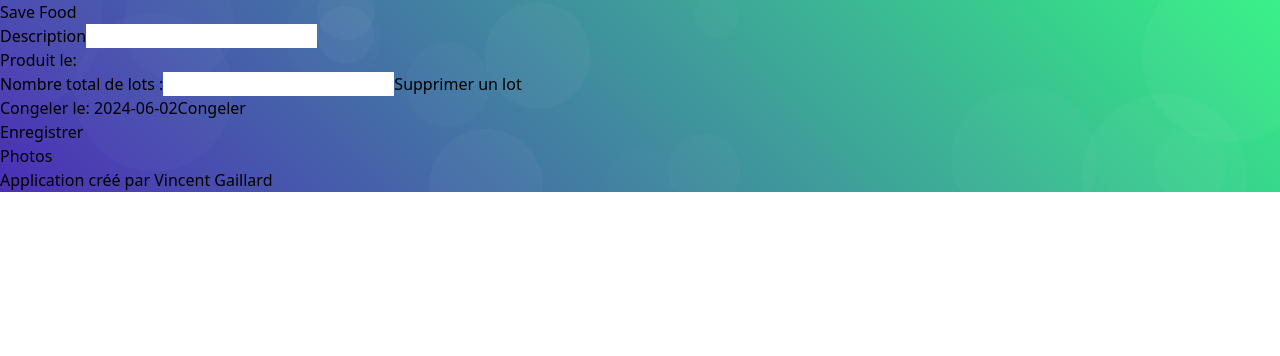
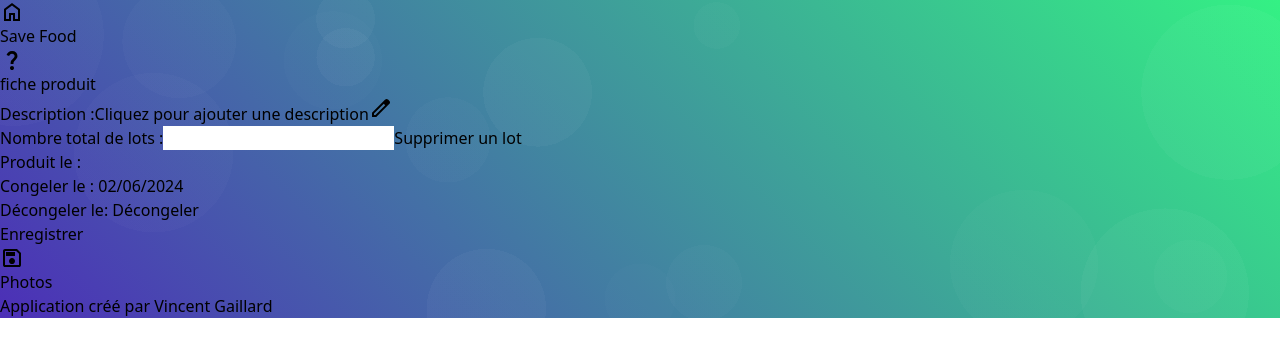
Before and after one commit to vince8574/projet_python, a React (Vite) app in the folder front-end/: page /scan in a window 1280 px wide. Both pictures are taken after a click on the button "Congeler". Shown: the top 356 px of the page. Built offline with nearby package versions, Linux system fonts and the light colour scheme.

Commit message:
introduction

```diff
--- a/front-end/src/App.jsx
+++ b/front-end/src/App.jsx
@@ -16,7 +16,7 @@ function App() {
       <Router>
         <div className="min-h-screen bg-body flex flex-col justify-center items-center">
           <Header className="w-full"/>
-          <div  className="flex flex-col justify-center items-center px-4 md:px-16 lg:px-32 xl:px-64 flex-grow mb-16" id="root">
+          <div  className="flex flex-col justify-center items-center px-4 md:px-16 lg:px-32 xl:px-64 flex-grow mb-16 w-full" id="root">
           <Routes>
             <Route path="/" element={<Introduction />} />
             <Route path="/product" element={<ProductCreate />} />
--- a/front-end/src/components/header.jsx
+++ b/front-end/src/components/header.jsx
@@ -1,7 +1,32 @@
+import { Link } from "react-router-dom";
+import home from "../assets/home.svg";
+import question from "../assets/question.svg";
+
 const Header = () => {
     return (
-      <header className="flex justify-center items-center bg-[#B3C2F2] text-[#000] font-poppins w-full mt-auto">
-        <p className="text-sm md:text-base lg:text-lg text-center px-4">Save Food</p>
+      <header className="flex justify-between items-center px-[128px] bg-[#B3C2F2] text-[#000] font-poppins w-full mt-auto">
+        <ul className="flex items-center justify-between w-full">
+          <li>
+            <Link to="/">
+              <img
+                src={home}
+                alt="home"
+                className="w-12 h-12 ml-4"
+              />
+            </Link>
+          </li>
+          <li>
+            <p className="text-center px-4 font-poppins font-bold text-[48px]">Save Food</p>
+          </li>
+          <li>
+            <Link to="/apropos">
+              <img
+                src={question}
+                alt="question"
+                className="w-12 h-12 mr-4"/>
+            </Link>
+          </li>
+        </ul>
       </header>
     );
   };
--- a/front-end/src/components/productCreate.jsx
+++ b/front-end/src/components/productCreate.jsx
@@ -116,8 +116,8 @@ export function ProductCreate() {
             {afterSubmit && pdfUrl && (
                 <div className='mt-8'>
                     <h2 className='text-center'>Appuyez sur la touche {`>>`} pour imprimer</h2>
-                    <PdfViewer pdfUrl={pdfUrl} />
-                    {/* <iframe
+                    {/* <PdfViewer pdfUrl={pdfUrl} /> */}
+                    <iframe
                         src={pdfUrl}
                         width="600"
                         height="800"
@@ -125,7 +125,7 @@ export function ProductCreate() {
                         className='m-auto'
                         type="application/pdf"
 
-                    /> */}
+                    />
                     {/* <iframe
                         src="https://docs.google.com/gview?url={pdfUrl}"
                         width="600"
--- a/front-end/src/components/scanQR.jsx
+++ b/front-end/src/components/scanQR.jsx
@@ -1,16 +1,56 @@
 import { useState } from 'react';
 import { useLocation } from 'react-router-dom';
+import save from '../assets/save.svg';
+import edit from '../assets/edit.svg';
 
-export function ScanQR() {
+const EditableDescription = ({ designation, setDesignation }) => {
+    const [isEditing, setIsEditing] = useState(false);
+
+    return (
+        <div className="flex items-center space-x-4">
+            <label htmlFor="description" className="w-1/3 text-left font-poppins">
+                Description :
+            </label>
+
+            {isEditing ? (
+                <input
+                    id="description"
+                    type="text"
+                    className="flex-1 border border-black p-2 bg-slate-100"
+                    value={designation}
+                    onChange={(e) => setDesignation(e.target.value)}
+                    onBlur={() => setIsEditing(false)} // Quitte le mode édition si on clique ailleurs
+                    autoFocus
+                />
+            ) : (
+                <span
+                    className="flex-1 cursor-pointer"
+                    onClick={() => setIsEditing(true)}
+                >
+                    {designation || "Cliquez pour ajouter une description"}
+                </span>
+            )}
+
+            <button
+                className="px-4 py-2 rounded-lg border border-slate-300"
+                onClick={() => setIsEditing(true)}
+            >
+                <img src={edit} alt="Éditer" />
+            </button>
+        </div>
+    );
+};
+
+const ScanQR = () => {
     const location = useLocation();
     const data = location.state?.data || {};
 
     const [afterSubmit, setAfterSubmit] = useState(false);
     const [designation, setDesignation] = useState(data.designation || '');
     const [totalLot, setTotalLot] = useState(data.totalLot || '');
-    const [selectedDateFreeze, setSelectedDateFreeze] = useState(data.dateFreeze || "");
-    const [selectedDateDefrost, setSelectedDateDefrost] = useState(data.dateDefrost || "");
-    const [pdfUrl, setPdfUrl] = useState("");
+    const [selectedDateFreeze, setSelectedDateFreeze] = useState(data.dateFreeze || '');
+    const [selectedDateDefrost, setSelectedDateDefrost] = useState(data.dateDefrost || '');
+    const [pdfUrl, setPdfUrl] = useState('');
 
     const handleSubmit = async (event) => {
         event.preventDefault();
@@ -25,7 +65,6 @@ export function ScanQR() {
         };
 
         await updateProduct(data.id, product);
-
         setAfterSubmit(true);
     };
 
@@ -40,75 +79,74 @@ export function ScanQR() {
                 body: JSON.stringify(product)
             });
 
-            const data = await response.json();
-            console.log('Success:', data);
-            setPdfUrl(data.pdf); // Mettre à jour l'url du pdf
-
-            return data;
+            const responseData = await response.json();
+            console.log('Success:', responseData);
+            setPdfUrl(responseData.pdf);
+            return responseData;
         } catch (error) {
             console.error("Error updating product:", error);
         }
     };
 
     const handleDeleteLot = () => {
-        setTotalLot(prevTotalLot => {
+        setTotalLot((prevTotalLot) => {
             const newTotalLot = parseInt(prevTotalLot, 10) - 1;
-            return newTotalLot >= 0 ? newTotalLot : 0; // Assurer que le totalLot ne devient pas négatif
+            return newTotalLot >= 0 ? newTotalLot : 0;
         });
     };
 
     const handleFreeze = () => {
-        const currentDate = new Date().toISOString().split('T')[0];
+        const currentDate = new Date().toLocaleDateString('fr-FR'); // Format dd/MM/yyyy
         setSelectedDateFreeze(currentDate);
     };
 
     const handleDefrost = () => {
-        const currentDate = new Date().toISOString().split('T')[0];
+        const currentDate = new Date().toLocaleDateString('fr-FR'); // Format dd/MM/yyyy
         setSelectedDateDefrost(currentDate);
     };
 
     return (
-        <div className='rounded-2xl m-auto w-[80%] bg-cyan-200'>
-            <h1 className="">{afterSubmit ? 'Produit enregistré' : ''}</h1>
+        <div className='flex flex-col justify-center items-center w-full m-auto'>
+            <h1 className="uppercase font-poppins font-bold text-center text-4xl">
+                {afterSubmit ? 'Produit enregistré' : 'fiche produit'}
+            </h1>
+
+            <div className='rounded-lg bg-white shadow-lg w-full max-w-5xl p-8 md:px-16 md:py-8 mt-8'>
                 {!afterSubmit && (
                     <form onSubmit={handleSubmit} id="myForm" className="space-y-4 mt-8">
-                    <div>
-                        <label htmlFor="description" className="block text-center">Description</label>
-                        <input
-                            id="description"
-                            type="text"
-                            className="border border-black border-solid bg-slate-100 size-full text-center"
-                            value={designation}
-                            onChange={(e) => setDesignation(e.target.value)}
-                        />
-                    </div>
-                    <div className='flex flex-wrap items-center'>
-                        <span className="w-1/4 mb-2 mr-4">Produit le:</span>
-                        <label className="w-1/4 mb-2 mr-4">{data.dateCreation}</label>
-                    </div>
-                    <div className="flex flex-wrap items-center">
-                        <span className="w-1/4 mb-2">Nombre total de lots :</span>
+
+                        {/* Description Editable */}
+                        <EditableDescription designation={designation} setDesignation={setDesignation} />
+
+                        <div className="flex flex-wrap items-center justify-between">
+                            <span className="font-poppins text-left text-lg font-semibold w-1/3 min-w-[200px]">
+                                Nombre total de lots :
+                            </span>
                             <input
                                 type="text"
-                            className="border border-black border-solid bg-slate-100 w-[20%]"
+                                className="flex-1 border rounded-lg px-4 py-2 focus:ring-2 focus:ring-blue-400"
                                 value={totalLot}
                                 onChange={(e) => setTotalLot(e.target.value)}
                             />
                             <button
-                            className="mt-4 border border-black border-solid m-auto text-center w-32 h-32 rounded-full bg-red-600"
+                                className="flex items-center px-8 py-2 gap-3 bg-red-600 text-black rounded-lg text-xl font-bold shadow-lg hover:scale-90 transition"
                                 type="button"
                                 onClick={handleDeleteLot}
                             >
                                 Supprimer un lot
                             </button>
                         </div>
+
+                        <div className='flex flex-row flex-wrap items-center'>
+                            <span className="w-1/4 mb-2 mr-4">Produit le :</span>
+                            <label className="w-1/4 mb-2 mr-4">{data.dateCreation}</label>
+                        </div>
+
                         <div className='flex flex-wrap items-center'>
-                        <span className="w-1/4 mb-2">Congeler le: {selectedDateFreeze}</span>
-                        {data.dateFreeze ? (
-                            <label className="w-1/4 mb-2 mr-4"></label>
-                        ) : (
+                            <span className="w-1/4 mb-2">Congeler le : {selectedDateFreeze}</span>
+                            {!selectedDateFreeze && (
                                 <button
-                                className="mt-4 border border-black border-solid m-auto text-center w-32 h-32 rounded-full bg-blue-600"
+                                    className="flex items-center px-8 py-2 gap-3 bg-blue-500 text-white rounded-lg text-xl font-bold shadow-lg hover:scale-90 transition"
                                     type="button"
                                     onClick={handleFreeze}
                                 >
@@ -116,23 +154,34 @@ export function ScanQR() {
                                 </button>
                             )}
                         </div>
-                    {data.dateFreeze && (
+
+                        {selectedDateFreeze && (
                             <div className='flex flex-wrap items-center'>
                                 <span className="w-1/4 mb-2">Décongeler le: {selectedDateDefrost}</span>
+                                {!selectedDateDefrost && (
                                     <button
-                                className="mt-4 border border-black border-solid m-auto text-center w-32 h-32 rounded-full bg-yellow-600"
+                                        className="flex items-center px-8 py-2 gap-3 bg-green-500 text-white rounded-lg text-xl font-bold shadow-lg hover:scale-90 transition"
                                         type="button"
                                         onClick={handleDefrost}
                                     >
                                         Décongeler
                                     </button>
+                                )}
                             </div>
                         )}
-                    <div className='mt-4 flex'>
-                        <button className='mt-4 border border-black border-solid bg-green-300 text-center w-1/3 rounded-full m-auto  h-32' type="submit">Enregistrer</button>
-                    </div>
                     </form>
                 )}
+            </div>
+
+            {!afterSubmit && (
+                <div className="mt-16">
+                    <button className="flex items-center px-8 py-2 gap-3 bg-save text-black rounded-lg text-xl font-bold shadow-lg hover:scale-125 transition">
+                        Enregistrer
+                        <img src={save} alt="enregistrer" className="h-6 w-auto" />
+                    </button>
+                </div>
+            )}
+
             <div>
                 <h2 className='text-center'>Photos</h2>
                 <div className='flex flex-wrap space-x-4 space-y-4 justify-center'>
@@ -141,17 +190,7 @@ export function ScanQR() {
                     ))}
                 </div>
             </div>
-            <div>
-                {data.pdf && (
-                    <iframe
-                        src={data.historique}
-                        width="600"
-                        height="800"
-                        title="PDF"
-                        className='m-auto mt-4'
-                    />
-                )}
-            </div>
+
             {afterSubmit && pdfUrl && (
                 <div className='mt-8'>
                     <h2 className='text-center'>Appuyez sur la touche {`>>`} pour imprimer</h2>
```
Also changed, not shown: front-end/src/components/aPropos.jsx (added, +14 -0 lines), front-end/src/components/introduction.jsx (+12 -9 lines), front-end/src/assets/edit.svg (added), front-end/src/assets/save.svg (added). Lines whose indentation alone changed are shown as unchanged.
